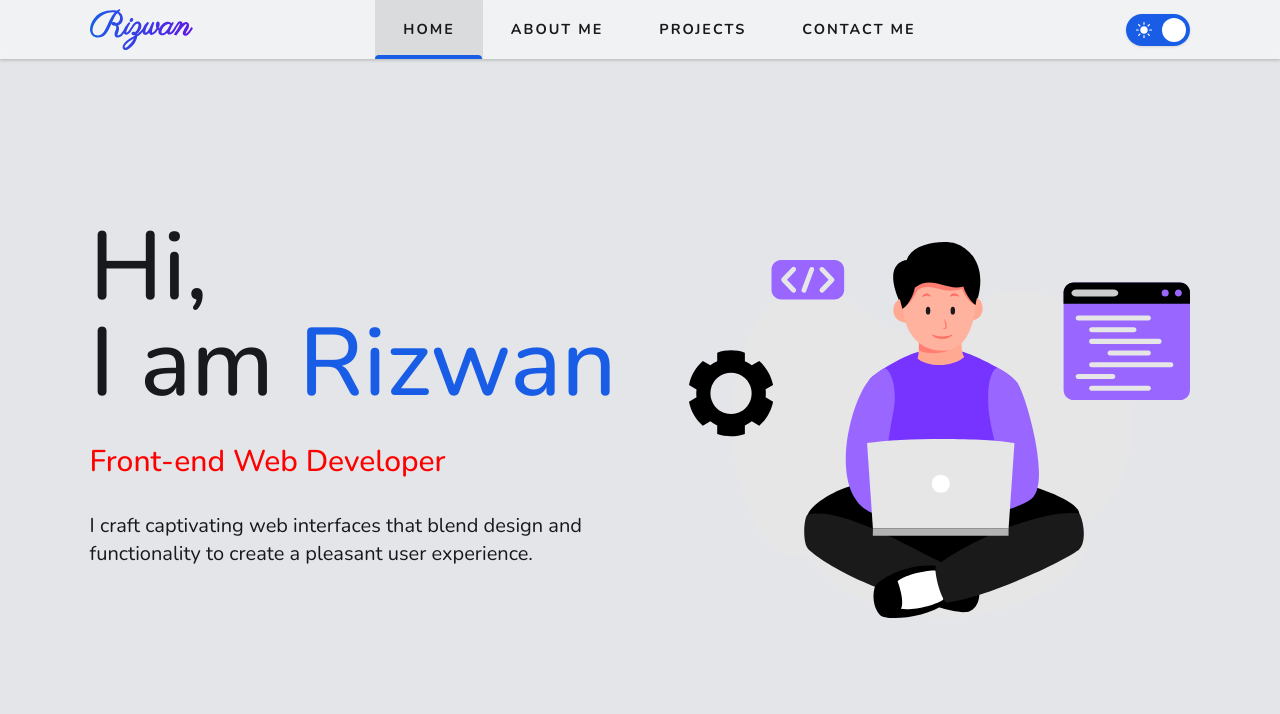
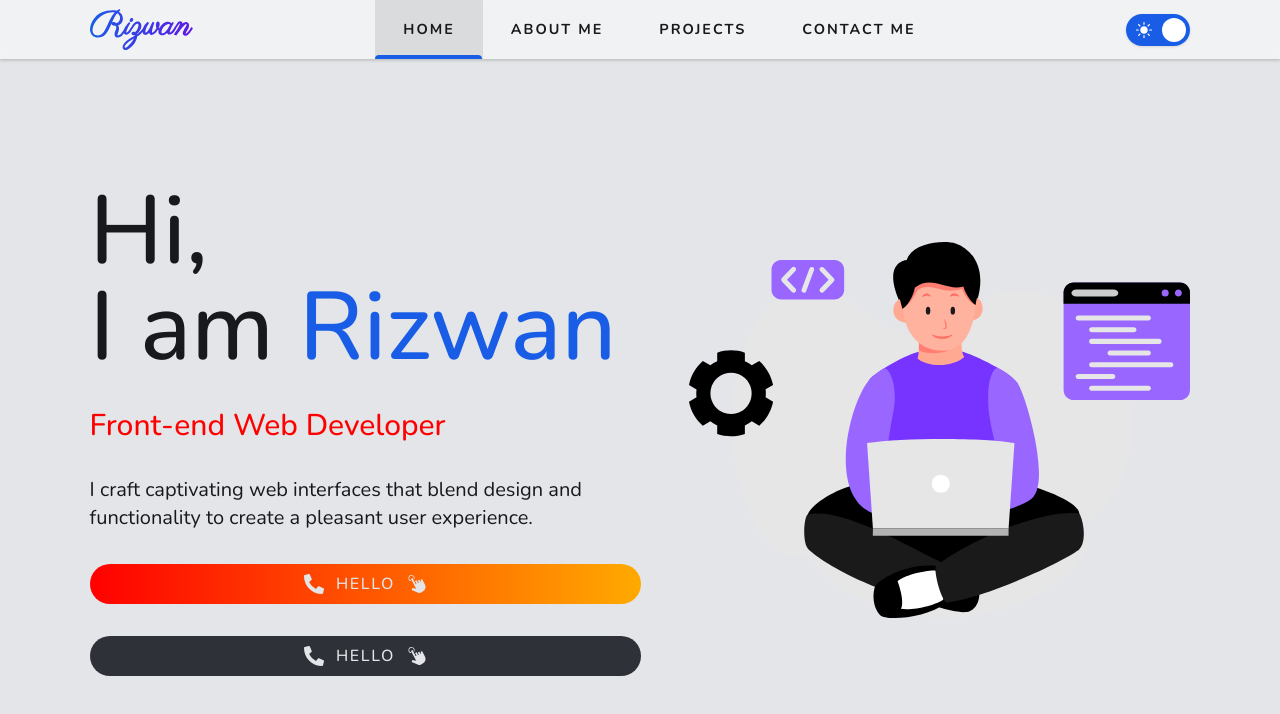
Before and after one commit to rizwanahamadcodes/portfolio, a Next.js app: page / in a window 1280 px wide. Shown: the top 714 px of the page. Built offline with nearby package versions, Linux system fonts and the light colour scheme.

Commit message:
completed the buttons

```diff
--- a/src/app/page.tsx
+++ b/src/app/page.tsx
@@ -29,16 +29,24 @@ export default function Home() {
                         I craft captivating web interfaces that blend design and
                         functionality to create a pleasant user experience.
                     </p>
-                    <span className="flex flex-wrap gap-8">
+                    <div className="flex w-full flex-col flex-wrap items-stretch gap-8">
                         <Button
                             leftIcon={FaPhoneAlt}
                             rightIcon={GiClick}
-                            type="ghost"
+                            type="solid"
                             colorScheme="secondary-gradient"
                         >
                             Hello
                         </Button>
-                    </span>
+                        <Button
+                            leftIcon={FaPhoneAlt}
+                            rightIcon={GiClick}
+                            type="solid"
+                            colorScheme="gray"
+                        >
+                            Hello
+                        </Button>
+                    </div>
                 </div>
             </div>
             <div className="w-50">
--- a/src/components/Button.tsx
+++ b/src/components/Button.tsx
@@ -27,46 +27,40 @@ const Button: React.FC<ButtonProps> = (props) => {
     } = {
         primary: {
             solid: 'bg-primary hover:bg-primary-600 ',
-            outline: `${borderWidth} hover:border-primary-600 border-primary text-primary`,
-            ghost: '',
+            outline: `${borderWidth} hover:text-primary-600 hover:border-primary-600 border-primary text-primary`,
+            ghost: 'text-primary hover:text-primary-600',
         },
         'primary-support': {
             solid: 'bg-primary-support hover:bg-primary-support-600',
-            outline: `${borderWidth} hover:border-primary-support-600 border-primary-support text-primary-support`,
-            ghost: '',
+            outline: `${borderWidth} hover:border-primary-support-600 border-primary-support text-primary-support hover:text-primary-support-600`,
+            ghost: 'text-primary-support hover:text-primary-support-600',
         },
         secondary: {
             solid: 'bg-secondary hover:bg-secondary-600 ',
-            outline: `${borderWidth} hover:border-secondary-600 border-secondary text-secondary`,
-            ghost: '',
+            outline: `${borderWidth} hover:border-secondary-600 border-secondary text-secondary hover:text-secondary-600`,
+            ghost: 'text-secondary hover:text-secondary-600',
         },
 
         'secondary-support': {
             solid: 'bg-secondary-support hover:bg-secondary-support-600',
-            outline: `${borderWidth} hover:border-secondary-support-600 border-secondary-support text-secondary-support`,
-            ghost: '',
+            outline: `${borderWidth} hover:border-secondary-support-600 border-secondary-support text-secondary-support hover:text-secondary-support-600`,
+            ghost: 'text-secondary-support hover:text-secondary-support-600',
         },
         gray: {
-            solid: 'bg-gray-500 hover:bg-gray-600',
-            outline: `${borderWidth} hover:border-gray-600 border-gray-500 text-gray-500`,
-            ghost: '',
-        },
-
-        'dark-gray': {
-            solid: 'bg-gray-900 hover:bg-black ',
-            outline: `${borderWidth} hover:border-black border-gray-900 text-gray-900`,
-            ghost: '',
+            solid: 'bg-gray-800 hover:bg-gray-900 dark:bg-gray-100 dark:hover:bg-gray-200 dark:text-gray-900 dark:font-bold',
+            outline: `${borderWidth} dark:border-gray-100 dark:text-gray-100 dark:hover:border-gray-200 dark:hover:text-gray-200 border-gray-800 hover:border-gray-900 text-gray-800 hover:text-gray-900`,
+            ghost: 'text-gray-800 hover:text-gray-900',
         },
         'primary-gradient': {
             solid: 'bg-gradient-to-r from-primary to-primary-support bg-[length:100%_100%] hover:bg-[length:200%_100%] bg-left',
-            outline: `${borderWidth} hover:border-primary-600 border-primary text-primary`,
-            ghost: '',
+            outline: `${borderWidth} hover:border-primary-600 border-primary text-primary hover:text-primary-600`,
+            ghost: 'text-primary hover:text-primary-600',
         },
 
         'secondary-gradient': {
             solid: 'bg-gradient-to-r from-secondary to-secondary-support bg-[length:100%_100%] hover:bg-[length:200%_100%] bg-left',
-            outline: `${borderWidth} hover:border-secondary-600 border-secondary text-secondary`,
-            ghost: '',
+            outline: `${borderWidth} hover:border-secondary-600 border-secondary text-secondary hover:text-secondary-600`,
+            ghost: 'text-secondary hover:text-secondary-600',
         },
     }
 
@@ -78,8 +72,8 @@ const Button: React.FC<ButtonProps> = (props) => {
         : 'primary'
     const resolvedType = validTypes.includes(type) ? type : 'solid'
 
-    const buttonClasses = `flex gap-3 h-10 items-center rounded-full px-5 ${
-        type === 'outline' ? 'font-[700]' : 'font-medium'
+    const buttonClasses = `flex justify-center gap-3 h-10 items-center rounded-full px-5 ${
+        type === 'solid' ? 'font-medium' : 'font-[700]'
     } uppercase tracking-widest text-gray-100 transition-all hover:shadow hover:shadow-gray-900/30 active:scale-[0.98] active:shadow active:shadow-gray-900/30 ${
         colorSchemeMap[resolvedColorScheme][resolvedType]
     }`
--- a/src/components/CallButton.tsx
+++ /dev/null
@@ -1,13 +0,0 @@
-import React from 'react'
-import { FaPhoneAlt } from 'react-icons/fa'
-
-const CallButton = () => {
-    return (
-        <button className="flex h-12 items-center gap-4 rounded-full bg-gradient-to-r from-primary to-secondary px-4 text-gray-100  bg-blend-overlay transition-all hover:bg-gray-100/10 hover:shadow hover:shadow-gray-900/50 active:bg-gray-900/10">
-            <FaPhoneAlt className="text-2xl" />
-            <p className="tracking-wider">9823239314</p>
-        </button>
-    )
-}
-
-export default CallButton
```
